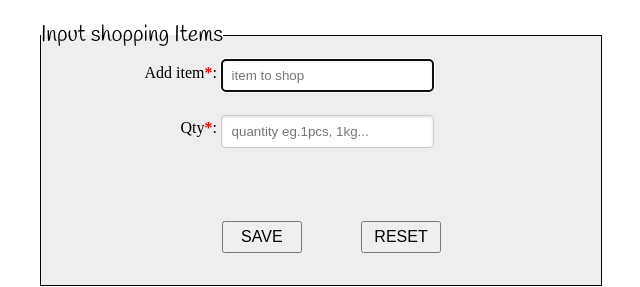
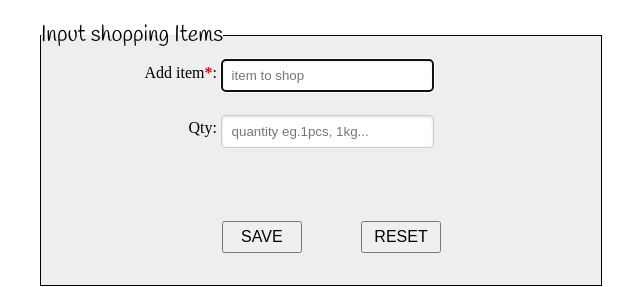
Before and after one commit to sirmmo/ShopList, a plain HTML site: page index.html in a window 1280 px wide. Shown: the full height of the page, 280-920 px from the left. Drawn offline with nearby package versions, Linux system fonts and the light colour scheme.

```diff
--- a/index.html
+++ b/index.html
@@ -19,7 +19,7 @@
     <h3 id = "error">* Reqired Field!</h3>
     <label for="add_item">Add item<span class="required">*</span>:</label>
     <input  id="add_item"  name="my_item" type="text" placeholder="item to shop"   required autofocus>
-    <label for="qty">Qty<span class="required">*</span>:</label>
+    <label for="qty">Qty<span class="required"></span>:</label>
     <input  id="qty" type="text" placeholder="quantity eg.1pcs, 1kg..."  required autofocus>
 
      <button class="save_btn" value="SAVE">SAVE</button>
```
